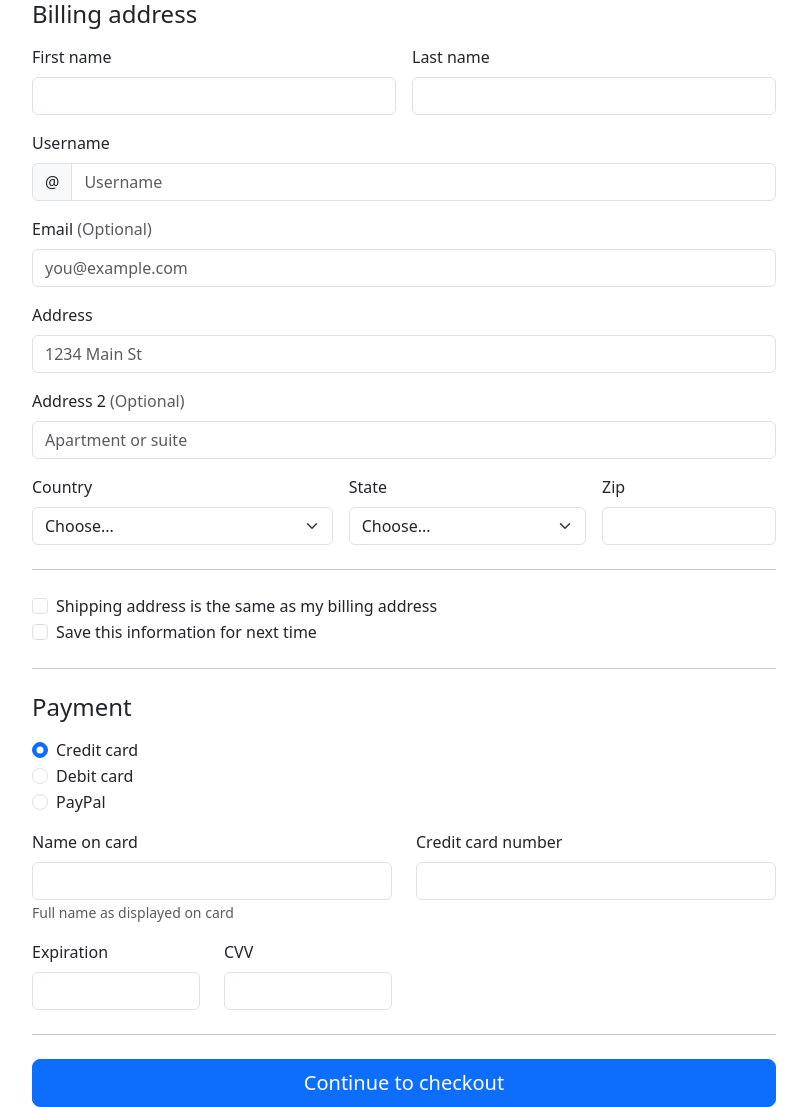
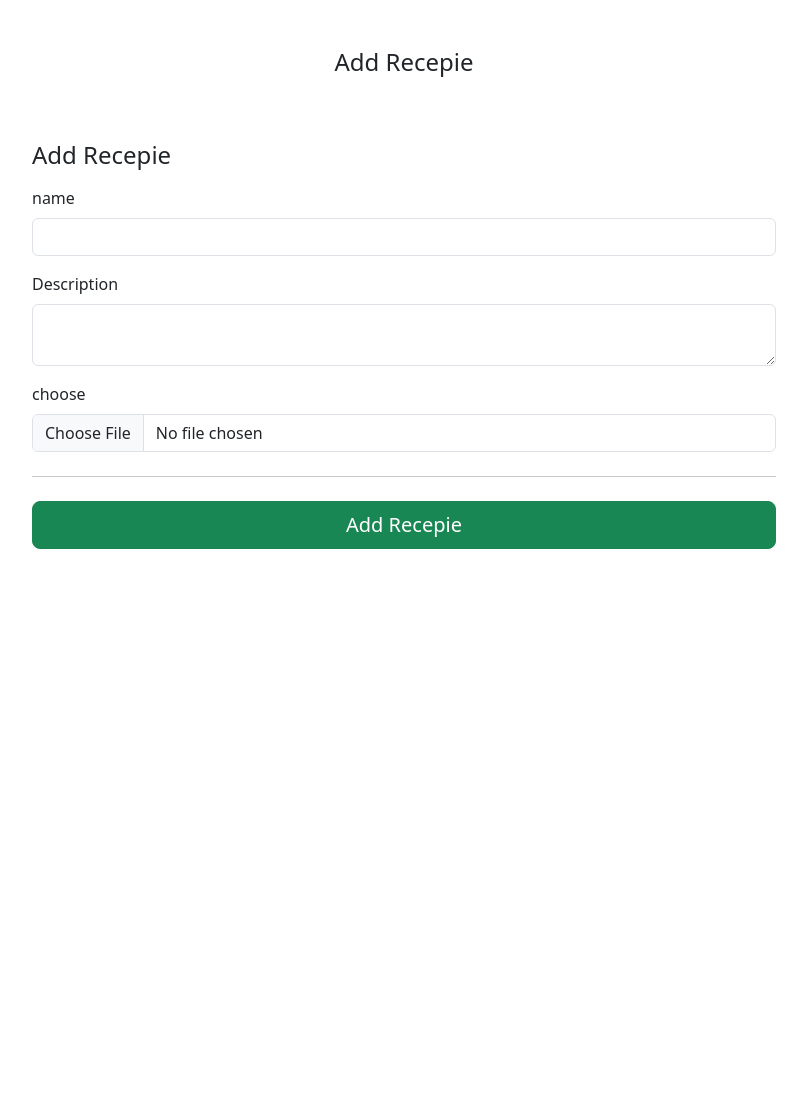
Before and after one commit to Muhammad-Sameer-sultan/Recepie, a Django app: page /recepies in a window 1280 px wide. Shown: the whole page, without its empty margins (50-857 px from the left). After the commit the page ends 800 px from the top, so only its background shows below. Run offline with Django 5.2, Linux system fonts and the light colour scheme.

Commit message:
add project in database

```diff
--- a/course/urls.py
+++ b/course/urls.py
@@ -20,6 +20,7 @@ from django.urls import path
 from home.views import *
 from vege.views import *
 
+
 urlpatterns = [
     path("", home, name="home"),
     path("about", about, name="about"),
--- a/vege/models.py
+++ b/vege/models.py
@@ -1,7 +1,7 @@
 from django.db import models
 
 # Create your models here.
-class Recepe(models.Model):
+class Recepie(models.Model):
     recepie_name= models.CharField(max_length=100)
     recepie_description = models.TextField()
     recepie_image = models.ImageField(upload_to="recepie")
--- a/vege/templates/recepies.html
+++ b/vege/templates/recepies.html
@@ -2,159 +2,39 @@
 {% block main %}
 
 
-<div class="container mx-auto p-10 m-10">
-    <div class="col-md-7 col-lg-8">
-        <h4 class="mb-3">Billing address</h4>
-        <form class="needs-validation" novalidate="">
+<div class="container mx-auto p-10 m-10 my-10">
+    <div class="col-md-7 col-lg-8 mt-10">
+        <h4 class="mb-3 mx-auto text-center mt-5">Add Recepie</h4>
+        <form class="needs-validation"  method="post" enctype="multipart/form-data">
+          {% csrf_token %}
           <div class="row g-3">
-            <div class="col-sm-6">
-              <label for="firstName" class="form-label">First name</label>
-              <input type="text" class="form-control" id="firstName" placeholder="" value="" required="">
-              <div class="invalid-feedback">
-                Valid first name is required.
-              </div>
+
+            <div class="">
+              <label for="recepie_name" class="form-label">        <h4 class="mb-3 mx-auto text-center mt-5">Add Recepie</h4>
+                name</label>
+              <input type="text" class="form-control" required name="recepie_name">
+
             </div>
 
-            <div class="col-sm-6">
-              <label for="lastName" class="form-label">Last name</label>
-              <input type="text" class="form-control" id="lastName" placeholder="" value="" required="">
-              <div class="invalid-feedback">
-                Valid last name is required.
-              </div>
+            <div class="">
+
+              <label for="recepie_description" class="form-label">Description</label>
+              <textarea type="text"  name="recepie_description" class="form-control" ></textarea>
+
             </div>
+            <div class="">
 
-            <div class="col-12">
-              <label for="username" class="form-label">Username</label>
-              <div class="input-group has-validation">
-                <span class="input-group-text">@</span>
-                <input type="text" class="form-control" id="username" placeholder="Username" required="">
-              <div class="invalid-feedback">
-                  Your username is required.
-                </div>
-              </div>
-            </div>
+              <label for="recepie_image" class="form-label">choose</label>
+              <input type="file" name="recepie_image" class="form-control">
 
-            <div class="col-12">
-              <label for="email" class="form-label">Email <span class="text-body-secondary">(Optional)</span></label>
-              <input type="email" class="form-control" id="email" placeholder="you@example.com">
-              <div class="invalid-feedback">
-                Please enter a valid email address for shipping updates.
-              </div>
-            </div>
-
-            <div class="col-12">
-              <label for="address" class="form-label">Address</label>
-              <input type="text" class="form-control" id="address" placeholder="1234 Main St" required="">
-              <div class="invalid-feedback">
-                Please enter your shipping address.
-              </div>
-            </div>
-
-            <div class="col-12">
-              <label for="address2" class="form-label">Address 2 <span class="text-body-secondary">(Optional)</span></label>
-              <input type="text" class="form-control" id="address2" placeholder="Apartment or suite">
-            </div>
-
-            <div class="col-md-5">
-              <label for="country" class="form-label">Country</label>
-              <select class="form-select" id="country" required="">
-                <option value="">Choose...</option>
-                <option>United States</option>
-              </select>
-              <div class="invalid-feedback">
-                Please select a valid country.
-              </div>
-            </div>
-
-            <div class="col-md-4">
-              <label for="state" class="form-label">State</label>
-              <select class="form-select" id="state" required="">
-                <option value="">Choose...</option>
-                <option>California</option>
-              </select>
-              <div class="invalid-feedback">
-                Please provide a valid state.
-              </div>
-            </div>
-
-            <div class="col-md-3">
-              <label for="zip" class="form-label">Zip</label>
-              <input type="text" class="form-control" id="zip" placeholder="" required="">
-              <div class="invalid-feedback">
-                Zip code required.
-              </div>
             </div>
           </div>
 
           <hr class="my-4">
 
-          <div class="form-check">
-            <input type="checkbox" class="form-check-input" id="same-address">
-            <label class="form-check-label" for="same-address">Shipping address is the same as my billing address</label>
-          </div>
-
-          <div class="form-check">
-            <input type="checkbox" class="form-check-input" id="save-info">
-            <label class="form-check-label" for="save-info">Save this information for next time</label>
-          </div>
-
-          <hr class="my-4">
-
-          <h4 class="mb-3">Payment</h4>
-
-          <div class="my-3">
-            <div class="form-check">
-              <input id="credit" name="paymentMethod" type="radio" class="form-check-input" checked="" required="">
-              <label class="form-check-label" for="credit">Credit card</label>
-            </div>
-            <div class="form-check">
-              <input id="debit" name="paymentMethod" type="radio" class="form-check-input" required="">
-              <label class="form-check-label" for="debit">Debit card</label>
-            </div>
-            <div class="form-check">
-              <input id="paypal" name="paymentMethod" type="radio" class="form-check-input" required="">
-              <label class="form-check-label" for="paypal">PayPal</label>
-            </div>
-          </div>
-
-          <div class="row gy-3">
-            <div class="col-md-6">
-              <label for="cc-name" class="form-label">Name on card</label>
-              <input type="text" class="form-control" id="cc-name" placeholder="" required="">
-              <small class="text-body-secondary">Full name as displayed on card</small>
-              <div class="invalid-feedback">
-                Name on card is required
-              </div>
-            </div>
-
-            <div class="col-md-6">
-              <label for="cc-number" class="form-label">Credit card number</label>
-              <input type="text" class="form-control" id="cc-number" placeholder="" required="">
-              <div class="invalid-feedback">
-                Credit card number is required
-              </div>
-            </div>
-
-            <div class="col-md-3">
-              <label for="cc-expiration" class="form-label">Expiration</label>
-              <input type="text" class="form-control" id="cc-expiration" placeholder="" required="">
-              <div class="invalid-feedback">
-                Expiration date required
-              </div>
-            </div>
-
-            <div class="col-md-3">
-              <label for="cc-cvv" class="form-label">CVV</label>
-              <input type="text" class="form-control" id="cc-cvv" placeholder="" required="">
-              <div class="invalid-feedback">
-                Security code required
-              </div>
-            </div>
-          </div>
-
-          <hr class="my-4">
-
-          <button class="w-100 btn btn-primary btn-lg" type="submit">Continue to checkout</button>
+          <button class="w-100 btn btn-success btn-lg" type="submit">
+            Add Recepie
+            </button>
         </form>
       </div>
 </div>
--- a/vege/views.py
+++ b/vege/views.py
@@ -1,5 +1,20 @@
-from django.shortcuts import render
+from django.shortcuts import render , redirect
+from .models import *
 
 # Create your views here.
 def recepies(request):
+    if request.method == "POST":
+        data = request.POST
+        recepie_name = data.get("recepie_name")
+        recepie_description = data.get("recepie_description")
+        recepie_image = request.FILES.get("recepie_image")
+        Recepie.objects.create(
+        recepie_name = recepie_name,
+        recepie_description = recepie_description,
+        recepie_image = recepie_image
+        )
+        print("recepie_name---->",recepie_name)
+        print("recepie_description---->",recepie_description)
+        print("recepie_image---->",recepie_image)
+        return redirect("/recepies")
     return render(request, "recepies.html")
```
Also changed, not shown: db.sqlite3, recepie/Screenshot_20240617-200018.jpg (added), vege/migrations/0002_rename_recepe_recepie.py (added).
